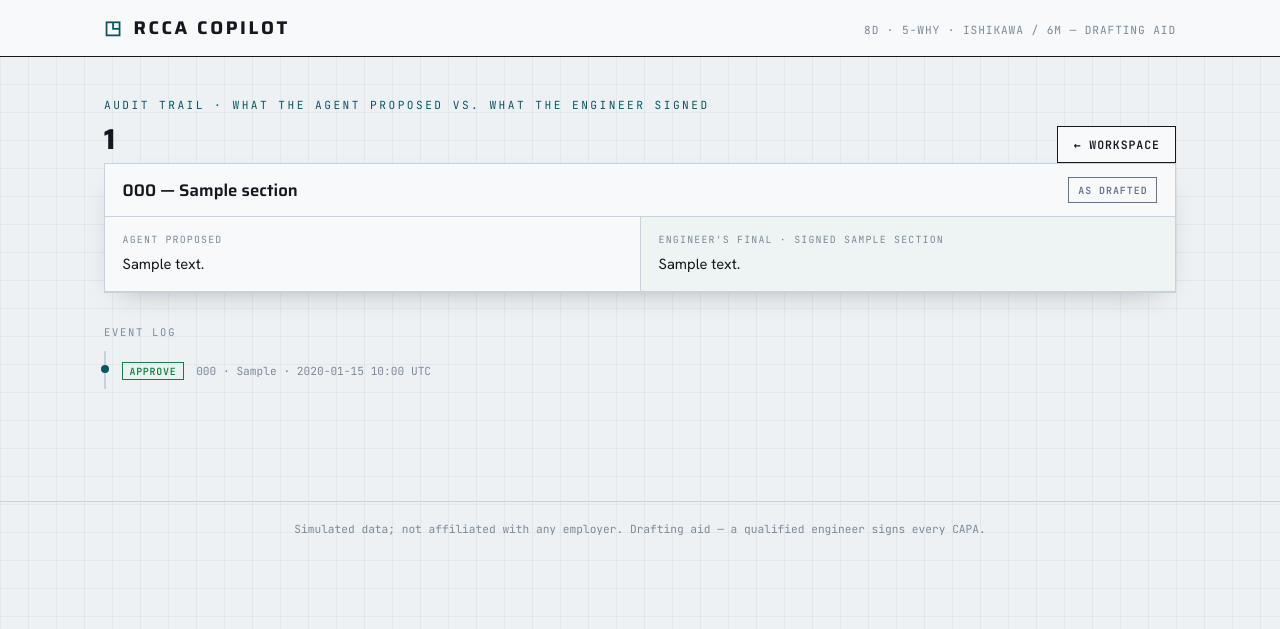
After one commit to cognitivefactory-hector/rcca-copilot, a Django app: page /investigations/1/audit in a window 1280 px wide. The commit adds this page. Shown: the top 629 px of the page. Run offline with Django 5.2, Linux system fonts and the light colour scheme; tables that the repository leaves empty hold one stand-in row (values such as "Sample post"); some libraries are stand-ins or nearby versions.

Commit message:
feat(M5): 8D/CAPA Markdown export + audit trail (TDD)
What: Add rcca/export.py (pure render_markdown — final approved text, per-section
approver/timestamp, D4 causes + citations, disclaimer). Turn the export view
into a preview page and add an export.md download (text/markdown attachment),
both gated on CAPA-ready. Add an audit view (/investigations/<pk>/audit):
per-section side-by-side agent proposal vs engineer final with an edited flag,
plus the AuditEvent timeline. Remove the M4 placeholder export_ready page.
Why: M5 in PLAN.md — a clean auditor-recognizable export carrying the engineer's
final content + name, and an audit trail whose diff is the evidence of human
judgment (the NADCAP traceability answer). Markdown only per session decision.
Who: Requested by Hector; design approved in session.
Where: rcca/export.py, rcca/views.py, rcca/urls.py, rcca/templates/rcca/
(export_preview, audit, workspace link; export_ready removed), rcca/static/rcca/
app.css, tests/test_export.py, tests/test_views.py, CLAUDE.md, DECISIONS.md.

Verified: pytest 51 passed, 1 skipped; ruff clean; makemigrations --check clean.
Download gate mutation-tested. Browser smoke: export preview + audit render with
no console errors (favicon aside); the .md download serves text/markdown with the
engineer's revised text, confirming export uses final (not agent) content.

Co-Authored-By: Claude Opus 4.8 (1M context) <noreply@anthropic.com>

```diff
--- a/rcca/static/rcca/app.css
+++ b/rcca/static/rcca/app.css
@@ -368,7 +368,54 @@ textarea.draft:focus { outline: 2px solid var(--brand); border-color: var(--bran
 }
 .stamp--blocked { border-color: var(--blocked); color: var(--blocked); }
 
+/* ---- export document ---- */
+pre.doc {
+  font-family: var(--mono);
+  font-size: 0.82rem;
+  line-height: 1.7;
+  color: var(--ink);
+  background: var(--paper-2);
+  border: 1.5px solid var(--ink);
+  padding: 2rem 2.2rem;
+  white-space: pre-wrap;
+  word-wrap: break-word;
+  box-shadow: var(--shadow);
+}
+
+/* ---- audit trail ---- */
+.audit-row { border: 1px solid var(--line); background: var(--paper-2); margin-bottom: 1rem; box-shadow: var(--shadow); }
+.audit-row__head {
+  display: flex; align-items: center; justify-content: space-between; gap: 0.8rem;
+  padding: 0.8rem 1.1rem; border-bottom: 1px solid var(--line);
+}
+.diff { display: grid; grid-template-columns: 1fr 1fr; }
+.diff__col { padding: 0.9rem 1.1rem; }
+.diff__col--final { border-left: 1px solid var(--line); background: rgba(21, 128, 61, 0.04); }
+.diff__k {
+  font-family: var(--mono); font-size: 0.62rem; letter-spacing: 0.12em;
+  text-transform: uppercase; color: var(--ink-3); margin-bottom: 0.4rem;
+}
+.diff__t { font-size: 0.92rem; white-space: pre-wrap; }
+
+.timeline { list-style: none; padding: 0; margin: 0.6rem 0 0; border-left: 2px solid var(--line); }
+.timeline li { padding: 0.4rem 0 0.4rem 1rem; position: relative; }
+.timeline li::before {
+  content: ""; position: absolute; left: -5px; top: 0.85rem;
+  width: 8px; height: 8px; background: var(--brand); border-radius: 50%;
+}
+.tl-type {
+  font-family: var(--mono); font-size: 0.62rem; font-weight: 600; letter-spacing: 0.08em;
+  text-transform: uppercase; padding: 0.12rem 0.4rem; border: 1px solid currentColor; margin-right: 0.5rem;
+}
+.tl-type--draft { color: var(--ink-3); }
+.tl-type--edit { color: var(--edited); }
+.tl-type--revert { color: var(--blocked); }
+.tl-type--approve { color: var(--approved); }
+.tl-meta { font-family: var(--mono); font-size: 0.7rem; color: var(--ink-3); margin-right: 0.6rem; }
+
 @media (max-width: 640px) {
   .section { grid-template-columns: 60px 1fr; }
   .section__d { font-size: 1.3rem; }
+  .diff { grid-template-columns: 1fr; }
+  .diff__col--final { border-left: 0; border-top: 1px solid var(--line); }
 }
--- /dev/null
+++ b/rcca/templates/rcca/audit.html
@@ -0,0 +1,45 @@
+{% extends "rcca/base.html" %}
+{% block title %}Audit trail — {{ nc.nc_id }}{% endblock %}
+{% block content %}
+  <p class="eyebrow">Audit trail · what the agent proposed vs. what the engineer signed</p>
+  <div style="display:flex;justify-content:space-between;align-items:baseline;gap:1rem;flex-wrap:wrap;">
+    <h1 class="title" style="font-size:1.8rem;">{{ nc.nc_id }}</h1>
+    <a class="btn" href="{% url 'rcca:workspace' investigation.pk %}">← Workspace</a>
+  </div>
+
+  {% for row in rows %}
+    <div class="audit-row">
+      <div class="audit-row__head">
+        <span class="section__title">{{ row.section.d_number }} — {{ row.section.title }}</span>
+        {% if row.edited %}
+          <span class="badge badge--engineer_edited">Edited</span>
+        {% else %}
+          <span class="badge badge--drafted">As drafted</span>
+        {% endif %}
+      </div>
+      <div class="diff">
+        <div class="diff__col">
+          <div class="diff__k">Agent proposed</div>
+          <div class="diff__t">{{ row.proposed|default:"—" }}</div>
+        </div>
+        <div class="diff__col diff__col--final">
+          <div class="diff__k">Engineer's final{% if row.section.approver_name %} · signed {{ row.section.approver_name }}{% endif %}</div>
+          <div class="diff__t">{{ row.final|default:"—" }}</div>
+        </div>
+      </div>
+    </div>
+  {% endfor %}
+
+  <div class="evidence__h" style="margin-top:2rem;">Event log</div>
+  <ol class="timeline">
+    {% for e in events %}
+      <li>
+        <span class="tl-type tl-type--{{ e.event_type }}">{{ e.get_event_type_display }}</span>
+        <span class="tl-meta">{{ e.section.d_number }} · {{ e.actor }} · {{ e.created_at|date:"Y-m-d H:i" }} UTC</span>
+        {% if e.from_state != e.to_state %}<span class="tl-meta">{{ e.from_state }} → {{ e.to_state }}</span>{% endif %}
+      </li>
+    {% empty %}
+      <li><span class="tl-meta">No events recorded.</span></li>
+    {% endfor %}
+  </ol>
+{% endblock %}
--- a/rcca/urls.py
+++ b/rcca/urls.py
@@ -10,6 +10,8 @@ urlpatterns = [
     path("samples/<slug:nc_id>/start", views.start_sample, name="start_sample"),
     path("investigations/<int:pk>/", views.workspace, name="workspace"),
     path("investigations/<int:pk>/export", views.export, name="export"),
+    path("investigations/<int:pk>/export.md", views.export_md, name="export_md"),
+    path("investigations/<int:pk>/audit", views.audit, name="audit"),
     path("sections/<int:pk>/edit", views.edit_section, name="edit_section"),
     path("sections/<int:pk>/approve", views.approve_section, name="approve_section"),
 ]
--- a/rcca/views.py
+++ b/rcca/views.py
@@ -1,13 +1,14 @@
 import json
 
 from django.db import OperationalError, connection
-from django.http import HttpResponseForbidden, JsonResponse
+from django.http import HttpResponse, HttpResponseForbidden, JsonResponse
 from django.shortcuts import get_object_or_404, redirect, render
 
 from . import corpus, state
 from .agent.orchestrator import run_investigation
 from .agent.persist import persist_draft
 from .agent.tools import get_process_data
+from .export import render_markdown
 from .models import CandidateCause, Investigation, Nonconformance, Section
 
 
@@ -145,15 +146,55 @@ def approve_section(request, pk):
     return _render_card(request, section)
 
 
+def _blocked(request, investigation):
+    return HttpResponseForbidden(
+        render(request, "rcca/export_blocked.html", {"investigation": investigation}).content
+    )
+
+
 def export(request, pk):
+    """Preview the rendered 8D / CAPA document (gated on CAPA-ready)."""
     investigation = get_object_or_404(Investigation, pk=pk)
     if not investigation.is_capa_ready:
-        return HttpResponseForbidden(
-            render(
-                request,
-                "rcca/export_blocked.html",
-                {"investigation": investigation},
-            ).content
-        )
-    # M4 ships the gate; M5 renders the actual 8D/CAPA document + audit diff.
-    return render(request, "rcca/export_ready.html", {"investigation": investigation})
+        return _blocked(request, investigation)
+    return render(
+        request,
+        "rcca/export_preview.html",
+        {"investigation": investigation, "document": render_markdown(investigation)},
+    )
+
+
+def export_md(request, pk):
+    """Download the 8D / CAPA document as Markdown (gated on CAPA-ready)."""
+    investigation = get_object_or_404(Investigation, pk=pk)
+    if not investigation.is_capa_ready:
+        return _blocked(request, investigation)
+    response = HttpResponse(render_markdown(investigation), content_type="text/markdown")
+    filename = f"{investigation.nonconformance.nc_id}-8D.md"
+    response["Content-Disposition"] = f'attachment; filename="{filename}"'
+    return response
+
+
+def audit(request, pk):
+    """The audit trail: agent proposal vs. engineer's final, per section, plus the
+    event timeline. Available anytime — it is the record."""
+    investigation = get_object_or_404(Investigation, pk=pk)
+    rows = [
+        {
+            "section": s,
+            "proposed": s.agent_proposed_text,
+            "final": s.current_text,
+            "edited": s.current_text != s.agent_proposed_text,
+        }
+        for s in investigation.sections.order_by("d_number")
+    ]
+    return render(
+        request,
+        "rcca/audit.html",
+        {
+            "investigation": investigation,
+            "nc": investigation.nonconformance,
+            "rows": rows,
+            "events": investigation.audit_events.all(),
+        },
+    )
```
Also changed, not shown: CLAUDE.md (+6 -1 lines), DECISIONS.md (+7 -0 lines), rcca/export.py (added, +73 -0 lines), rcca/templates/rcca/export_preview.html (added, +14 -0 lines), rcca/templates/rcca/export_ready.html (deleted, +0 -14 lines), rcca/templates/rcca/workspace.html (+5 -2 lines), tests/test_export.py (added, +83 -0 lines), tests/test_views.py (+42 -0 lines).
